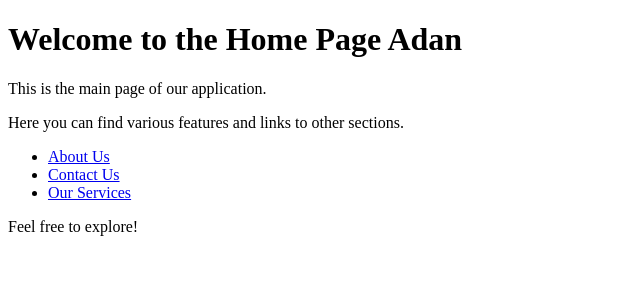
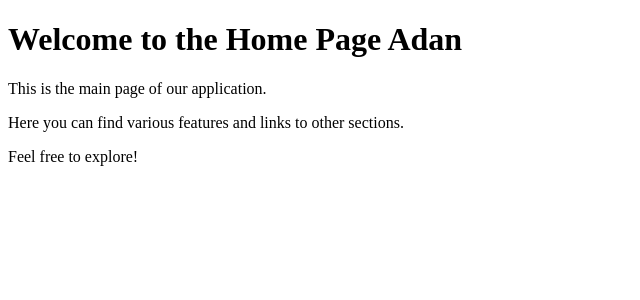
Before and after one commit to adanlsant/FrontJSL, an Angular app: page / in a window 1280 px wide. Shown: the top 300 px of the page, without its empty margins (0-640 px from the left). Built offline with nearby package versions, Linux system fonts and the light colour scheme.

Commit message:
Update home.html

```diff
--- a/src/app/components/home/home.html
+++ b/src/app/components/home/home.html
@@ -3,7 +3,7 @@
     <p>This is the main page of our application.</p>
     <p>Here you can find various features and links to other sections.</p>
 
-    @if(nome == "Adan"){
+    @if(nome == "Cunha"){
         <ul>
             <li><a href="#/about">About Us</a></li>
             <li><a href="#/contact">Contact Us</a></li>
```
